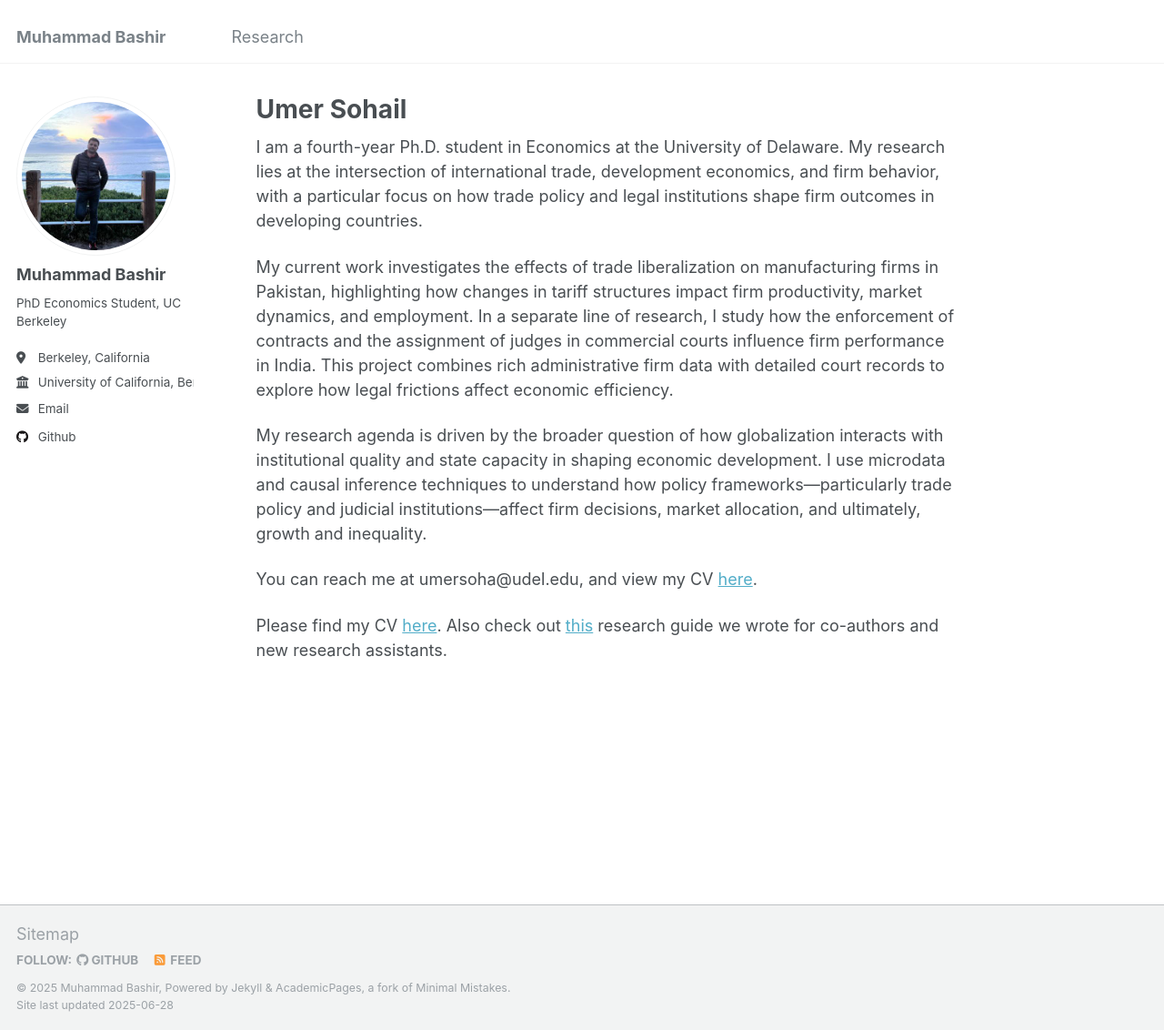
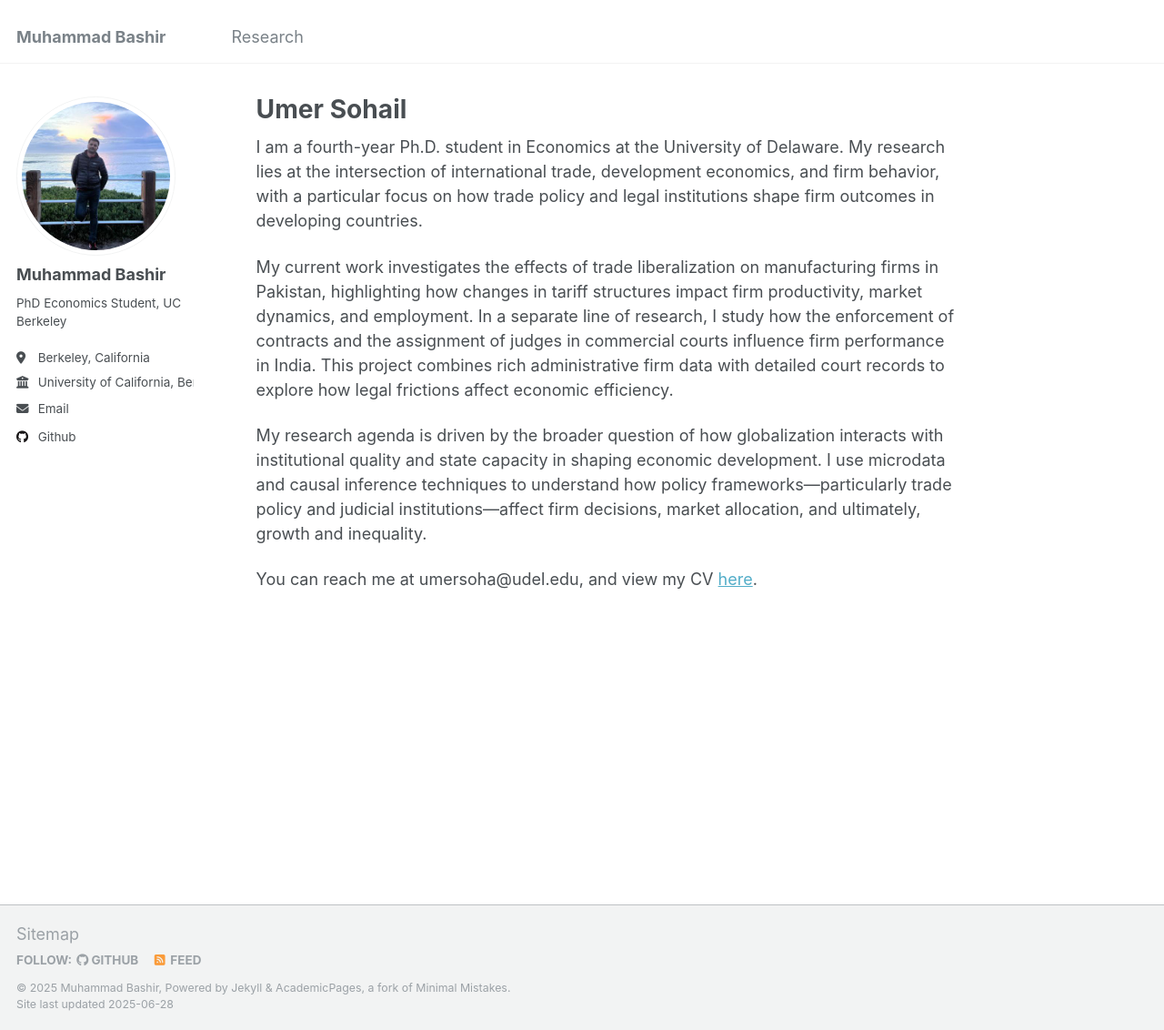
Before and after one commit to umerrssohail/umersohail, a Jekyll site: the page built from _pages/about.md, in a window 1280 px wide and 1132 px high. Shown: the whole window at 91% size. Built offline with Jekyll 4.4.1, drawn with Linux system fonts in a browser that asks for light colours.

Commit message:
Update about.md

```diff
--- a/_pages/about.md
+++ b/_pages/about.md
@@ -13,7 +13,4 @@ My current work investigates the effects of trade liberalization on manufacturin
 
 My research agenda is driven by the broader question of how globalization interacts with institutional quality and state capacity in shaping economic development. I use microdata and causal inference techniques to understand how policy frameworks—particularly trade policy and judicial institutions—affect firm decisions, market allocation, and ultimately, growth and inequality.
 
-You can reach me at umersoha@udel.edu, and view my CV [here](/files/Bashir_CV.pdf).
-
-
-Please find my CV [here](/files/Bashir_CV.pdf). Also check out [this](https://bashirmohammad.github.io/RAGuide/intro.html) research guide we wrote for co-authors and new research assistants.
+You can reach me at umersoha@udel.edu, and view my CV [here](/files/umer_resume).
```
